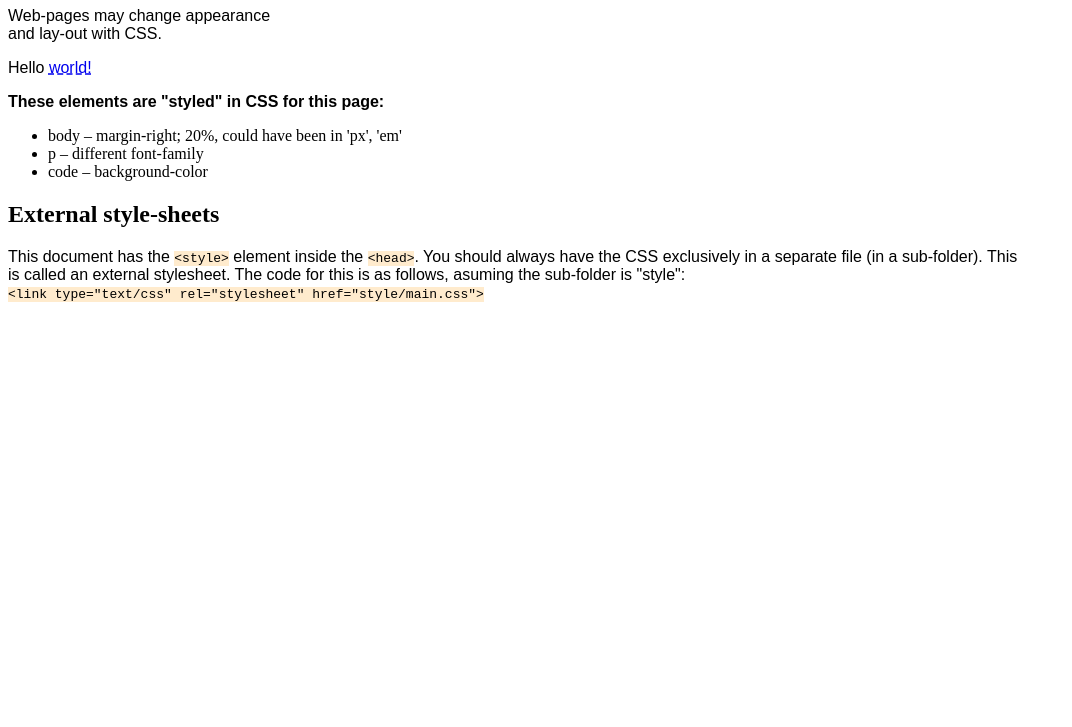
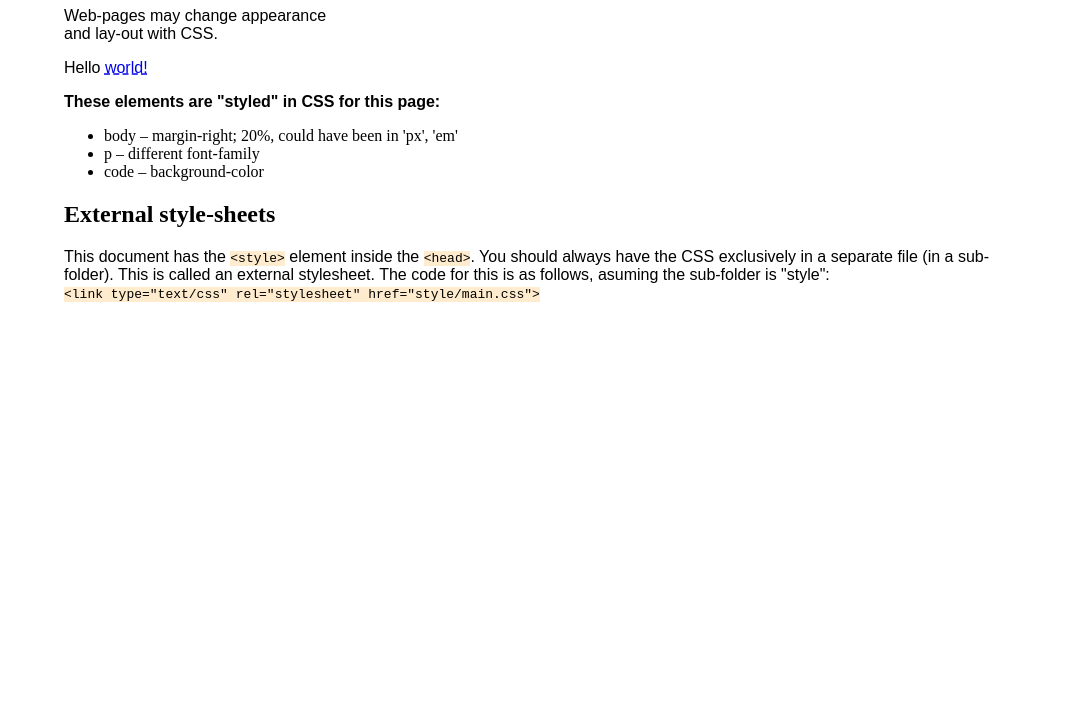
Before and after one commit to mrtengel/DATA1200F24, a plain HTML site: page inlinecss.html in a window 1280 px wide. Shown: the part 73-800 px from the top of the page, without its empty margins (0-1072 px from the left). Drawn offline with Linux system fonts and the light colour scheme.

Commit message:
Minor tweak

```diff
--- a/inlinecss.html
+++ b/inlinecss.html
@@ -4,8 +4,11 @@
     <meta charset="UTF-8">
     <title>Inline CSS</title>
     <style>
-        body {margin-right: 20%;}
-        p {font-family: Arial, Helvetica, sans-serif;}
+        body {
+            margin-right: 20%;
+            margin-left: 5%;
+            }
+        p {font-family: Arial, sans-serif;}
         a {text-decoration: underline dashed;}
         code {background-color: blanchedalmond;}
     </style>
```
